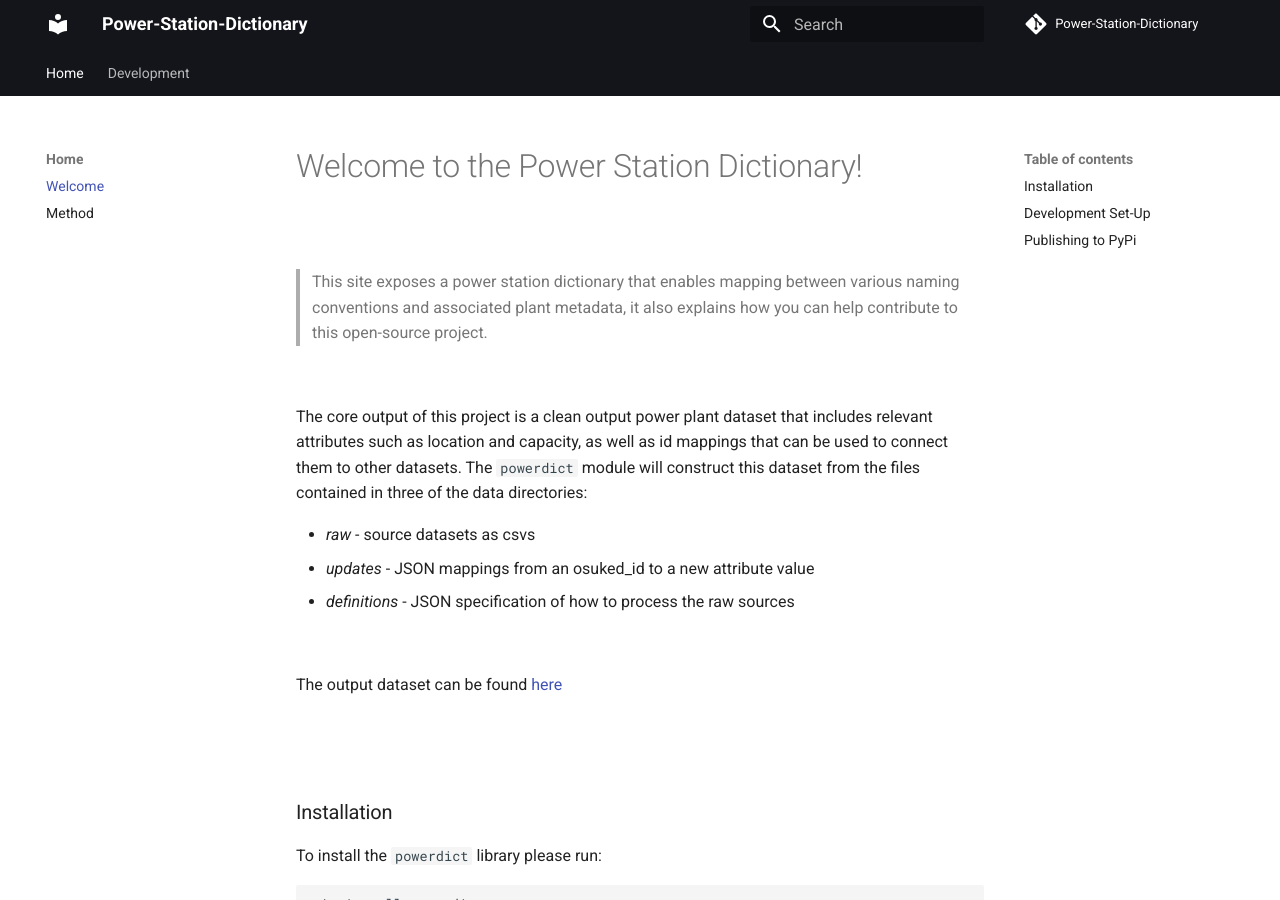
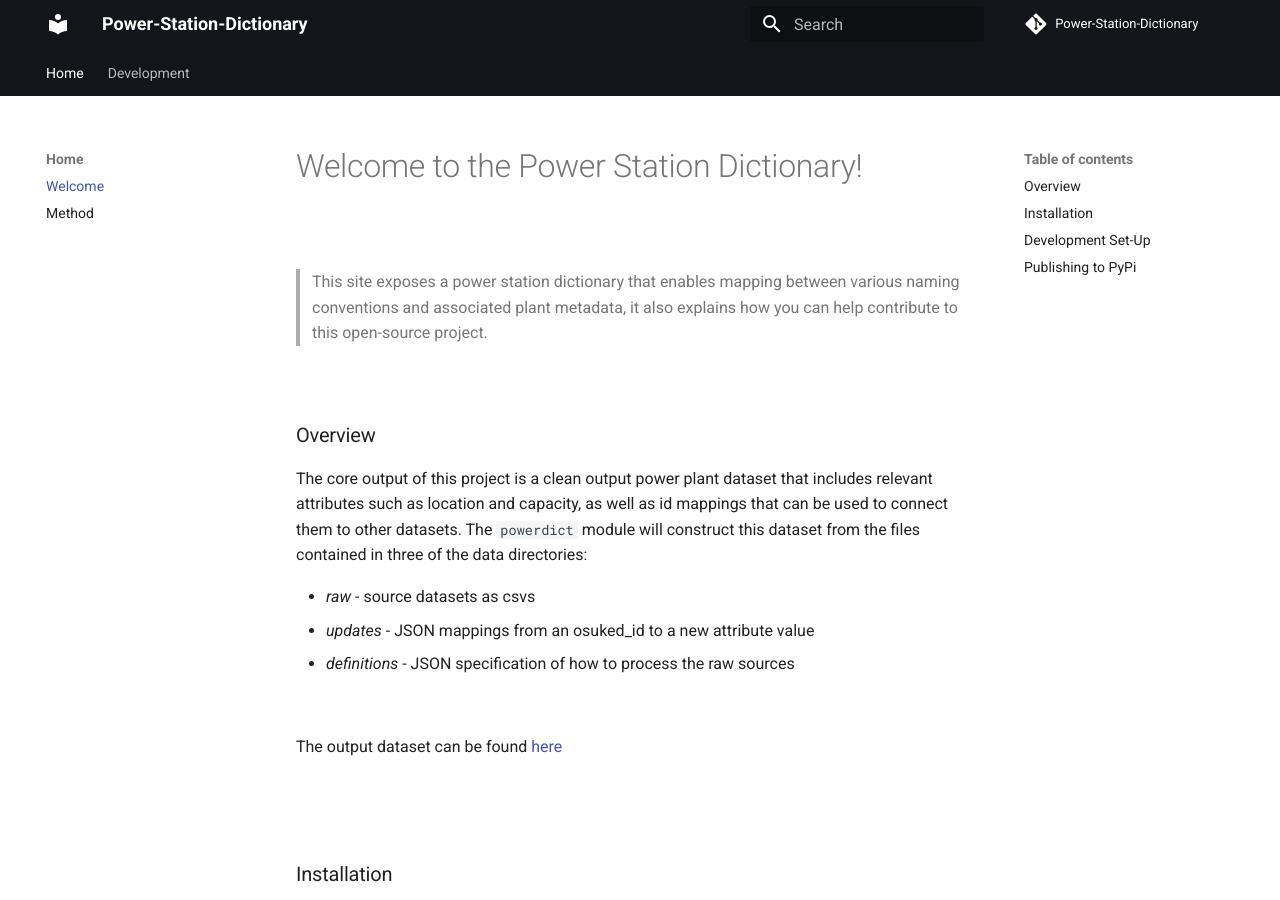
Before and after one commit to OSUKED/Power-Station-Dictionary, an MkDocs documentation site: the page built from docs/index.md, in a window 1280 px wide and 900 px high. Built offline with MkDocs 1.6.1 and Material for MkDocs 9.7.7, drawn with Linux system fonts in a browser that asks for light colours; comment, search, counter and statistics services are not loaded.

Commit message:
Update index.md

```diff
--- a/docs/index.md
+++ b/docs/index.md
@@ -5,6 +5,8 @@
 > This site exposes a power station dictionary that enables mapping between various naming conventions and associated plant metadata, it also explains how you can help contribute to this open-source project.
 
 <br>
+
+### Overview
 
 The core output of this project is a clean output power plant dataset that includes relevant attributes such as location and capacity, as well as id mappings that can be used to connect them to other datasets. The `powerdict` module will construct this dataset from the files contained in three of the data directories:
 
```
